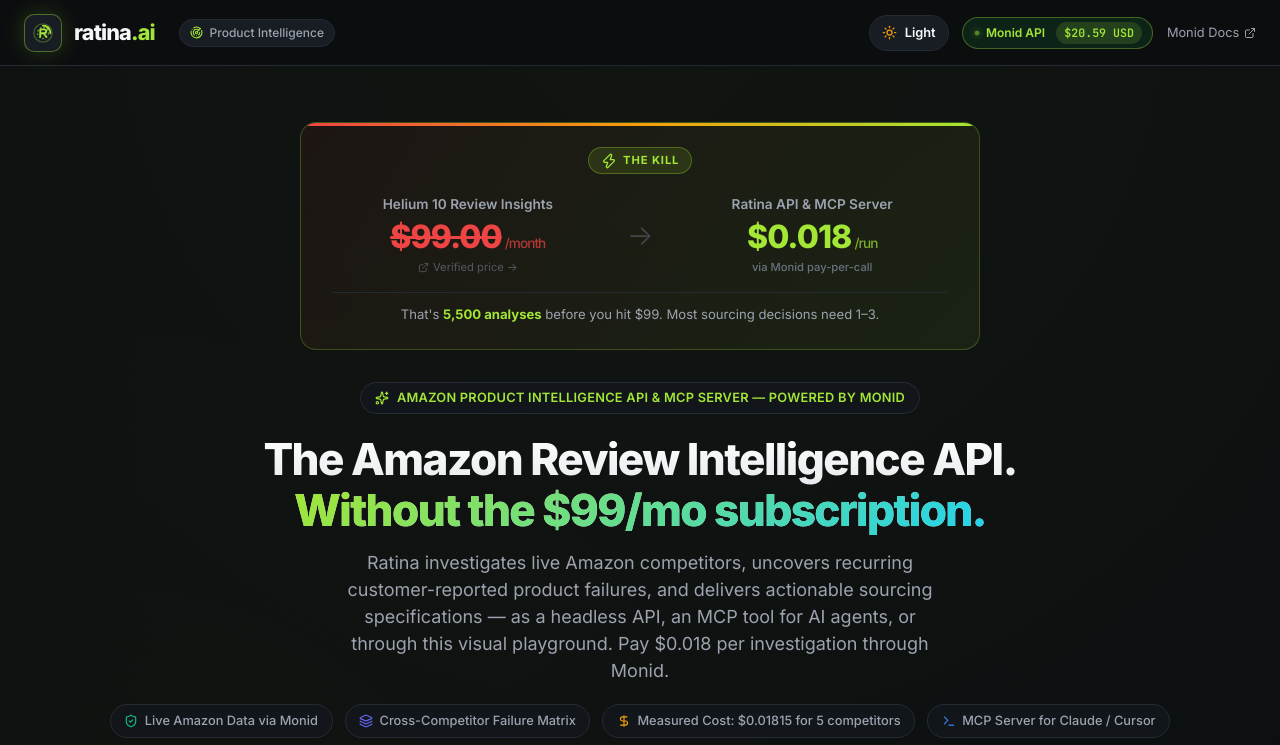
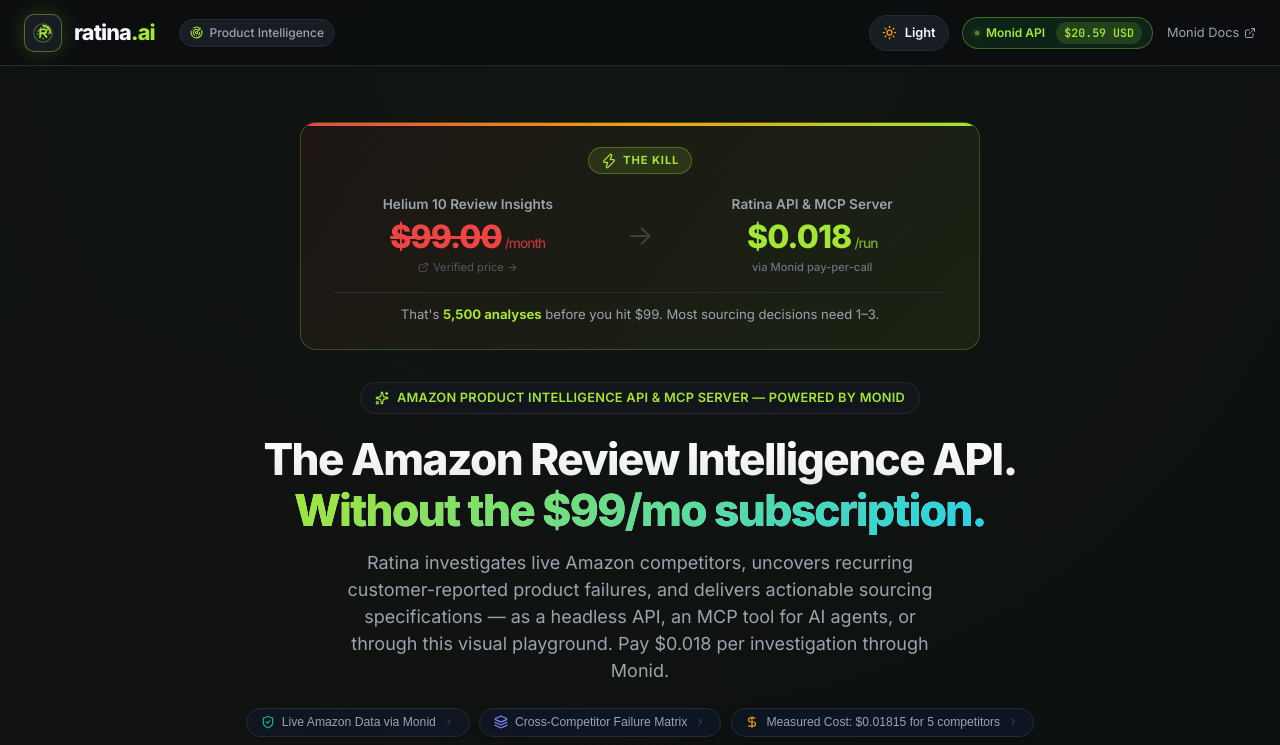
Before and after one commit to Flow-with-blessing/Ratina, a React (Vite) app: page / in a window 1280 px wide. Shown: the top 745 px of the page. Built offline with nearby package versions, Linux system fonts and the light colour scheme.

Commit message:
feat(ui): make hero proof badges interactive with instant cache loading and tab navigation

```diff
--- a/src/App.jsx
+++ b/src/App.jsx
@@ -14,6 +14,7 @@
   const [errorDetails, setErrorDetails] = useState(null);
   const [showConfirmDialog, setShowConfirmDialog] = useState(false);
   const [pendingAction, setPendingAction] = useState(null);
+  const [dashboardTab, setDashboardTab] = useState('decision');
 
   // Theme State with localStorage persistence (Default: Dark)
   const [theme, setTheme] = useState(() => {
@@ -150,6 +151,34 @@
     }
   };
 
+  // Quick load from interactive hero proof badges (Instant from cache, $0.00)
+  const handleQuickLoadBadge = async (targetTab = 'decision') => {
+    setDashboardTab(targetTab);
+    setIsLoading(true);
+    setCurrentAsin('INVESTIGATION: Portable Blenders');
+    setResultsData(null);
+    setErrorMessage(null);
+
+    try {
+      const response = await fetch('/api/investigate', {
+        method: 'POST',
+        headers: { 'Content-Type': 'application/json' },
+        body: JSON.stringify({ category: 'Portable Blenders' })
+      });
+      const payload = await response.json();
+      if (!response.ok || !payload.success) {
+        throw new Error(payload.message || 'Failed to load investigation');
+      }
+      setResultsData(payload.data);
+    } catch (err) {
+      console.error('Quick load error:', err);
+      // Graceful fallback to saved benchmark
+      handleLoadSaved();
+    } finally {
+      setIsLoading(false);
+    }
+  };
+
   const handleReset = () => {
     setCurrentAsin(null);
     setIsLoading(false);
@@ -173,25 +202,37 @@
       {/* Cost Confirmation Dialog */}
       {showConfirmDialog && (
         <div className="confirm-overlay" onClick={handleCancelRun}>
-          <div className="confirm-dialog" onClick={e => e.stopPropagation()}>
-            <h3 className="confirm-title">Start live investigation?</h3>
-            <p className="confirm-body">
-              This investigation will make <strong>live Monid API calls</strong> and charge your Monid balance.
-            </p>
-            <div className="confirm-budget-box">
-              <div className="confirm-budget-line">
-                <span>Expected test budget:</span>
-                <strong>approximately $0.02–$0.05</strong>
+          <div className="confirm-modal" onClick={e => e.stopPropagation()}>
+            <div className="confirm-header">
+              <span className="confirm-icon">⚠️</span>
+              <h3>Confirm Live Monid Gateway Execution</h3>
+            </div>
+            <div className="confirm-body">
+              <p>This action will make live calls to Amazon review scrapers via the Monid platform.</p>
+              <div className="confirm-pricing-box">
+                <div className="pricing-row">
+                  <span>Target:</span>
+                  <strong>Live Amazon Catalog & Reviews</strong>
+                </div>
+                <div className="pricing-row">
+                  <span>Per-ASIN scraper cost:</span>
+                  <strong>$0.0036 / competitor</strong>
+                </div>
+                <div className="pricing-row highlight">
+                  <span>Estimated Total Run Cost:</span>
+                  <strong className="text-lime">~$0.018 USD (5 ASINs)</strong>
+                </div>
               </div>
-              <div className="confirm-budget-note">
-                Actual cost will be measured after execution.
-              </div>
+              <p className="confirm-note">
+                Actual charges will be precisely tracked and displayed in the Monid Cost Receipt upon completion.
+              </p>
             </div>
             <div className="confirm-actions">
-              <button className="btn-secondary" onClick={handleCancelRun}>Cancel</button>
-              <button className="btn-primary" onClick={handleConfirmRun}>
-                <span className="monid-dot" style={{ backgroundColor: '#22c55e' }}></span>
-                Run Investigation
+              <button onClick={handleCancelRun} className="btn-secondary">
+                Cancel
+              </button>
+              <button onClick={handleConfirmRun} className="btn-primary-confirm">
+                Authorize & Run Live (~$0.018)
               </button>
             </div>
           </div>
@@ -202,7 +243,7 @@
       <main className="main-content">
         {/* Top Hero Heading */}
         {!resultsData && !isLoading && (
-          <Hero />
+          <Hero onSelectBadge={handleQuickLoadBadge} />
         )}
 
         {/* Input Card */}
@@ -245,7 +286,7 @@
             asin={currentAsin}
           />
         ) : resultsData ? (
-          <ResultsDashboard data={resultsData} />
+          <ResultsDashboard data={resultsData} initialTab={dashboardTab} />
         ) : !errorMessage && (
           <EmptyState onSelectSample={handleStartAnalysis} />
         )}
--- a/src/components/Hero.jsx
+++ b/src/components/Hero.jsx
@@ -1,7 +1,7 @@
 import React from 'react';
-import { ShieldCheck, Sparkles, Layers, DollarSign, Zap, ExternalLink, Terminal } from 'lucide-react';
+import { ShieldCheck, Sparkles, Layers, DollarSign, Zap, ExternalLink, Terminal, ChevronRight } from 'lucide-react';
 
-export default function Hero() {
+export default function Hero({ onSelectBadge }) {
   return (
     <section className="hero-section">
       {/* The Kill — What Died, in the first 5 seconds */}
@@ -58,23 +58,44 @@
         or through this visual playground. Pay $0.018 per investigation through Monid.
       </p>
 
+      {/* Interactive Proof Badges Row */}
       <div className="hero-badges-row">
-        <div className="hero-proof-badge">
+        <button
+          className="hero-proof-badge clickable"
+          onClick={() => onSelectBadge && onSelectBadge('decision')}
+          title="Click to view live 5-competitor audit"
+        >
           <ShieldCheck size={14} className="badge-icon-emerald" />
           <span>Live Amazon Data via Monid</span>
-        </div>
-        <div className="hero-proof-badge">
+          <ChevronRight size={12} className="badge-arrow" />
+        </button>
+        <button
+          className="hero-proof-badge clickable"
+          onClick={() => onSelectBadge && onSelectBadge('matrix')}
+          title="Click to view failure patterns across competitors"
+        >
           <Layers size={14} className="badge-icon-indigo" />
           <span>Cross-Competitor Failure Matrix</span>
-        </div>
-        <div className="hero-proof-badge">
+          <ChevronRight size={12} className="badge-arrow" />
+        </button>
+        <button
+          className="hero-proof-badge clickable"
+          onClick={() => onSelectBadge && onSelectBadge('receipt')}
+          title="Click to inspect exact $0.01815 Monid receipt"
+        >
           <DollarSign size={14} className="badge-icon-amber" />
           <span>Measured Cost: $0.01815 for 5 competitors</span>
-        </div>
-        <div className="hero-proof-badge">
+          <ChevronRight size={12} className="badge-arrow" />
+        </button>
+        <button
+          className="hero-proof-badge clickable"
+          onClick={() => onSelectBadge && onSelectBadge('mcp')}
+          title="Click to test live Agent MCP Console"
+        >
           <Terminal size={14} className="badge-icon-blue" />
           <span>MCP Server for Claude / Cursor</span>
-        </div>
+          <ChevronRight size={12} className="badge-arrow" />
+        </button>
       </div>
 
       {/* MCP Quick-Start Snippet */}
--- a/src/components/ResultsDashboard.jsx
+++ b/src/components/ResultsDashboard.jsx
@@ -27,9 +27,15 @@
 } from 'lucide-react';
 import McpConsole from './McpConsole';
 
-export default function ResultsDashboard({ data }) {
-  const [activeTab, setActiveTab] = useState('decision');
+export default function ResultsDashboard({ data, initialTab = 'decision' }) {
+  const [activeTab, setActiveTab] = useState(initialTab);
   const [copiedText, setCopiedText] = useState('');
+
+  React.useEffect(() => {
+    if (initialTab) {
+      setActiveTab(initialTab);
+    }
+  }, [initialTab]);
 
   if (!data) return null;
 
--- a/src/index.css
+++ b/src/index.css
@@ -1418,6 +1418,67 @@
   -webkit-background-clip: text;
   -webkit-text-fill-color: transparent;
 }
+
+/* ═══════════════════════════════════════════════════════════════════
+   HERO INTERACTIVE PROOF BADGES
+   ═══════════════════════════════════════════════════════════════════ */
+
+.hero-badges-row {
+  display: flex;
+  flex-wrap: wrap;
+  justify-content: center;
+  gap: 0.6rem;
+  margin: 1.5rem auto 0;
+  max-width: 900px;
+}
+
+.hero-proof-badge {
+  display: inline-flex;
+  align-items: center;
+  gap: 0.45rem;
+  padding: 0.4rem 0.85rem;
+  border-radius: 9999px;
+  background: rgba(30, 41, 59, 0.55);
+  border: 1px solid var(--border-subtle);
+  font-size: 0.76rem;
+  font-weight: 500;
+  color: var(--text-secondary);
+  transition: all 0.2s cubic-bezier(0.16, 1, 0.3, 1);
+  box-shadow: 0 2px 6px rgba(0, 0, 0, 0.2);
+}
+
+.hero-proof-badge.clickable {
+  cursor: pointer;
+  background: rgba(15, 23, 42, 0.7);
+}
+
+.hero-proof-badge.clickable:hover {
+  transform: translateY(-2px);
+  color: #fff;
+  border-color: rgba(99, 102, 241, 0.6);
+  background: rgba(30, 41, 59, 0.85);
+  box-shadow: 0 6px 16px -2px rgba(99, 102, 241, 0.25), 0 0 10px rgba(99, 102, 241, 0.15);
+}
+
+.hero-proof-badge.clickable:active {
+  transform: translateY(0);
+}
+
+.badge-arrow {
+  opacity: 0.4;
+  transition: transform 0.2s ease, opacity 0.2s ease;
+}
+
+.hero-proof-badge.clickable:hover .badge-arrow {
+  opacity: 1;
+  transform: translateX(3px);
+  color: var(--accent-lime);
+}
+
+.badge-icon-emerald { color: #10B981; }
+.badge-icon-indigo  { color: #818CF8; }
+.badge-icon-amber   { color: #F59E0B; }
+.badge-icon-blue    { color: #38BDF8; }
 
 /* ═══════════════════════════════════════════════════════════════════
    MCP QUICK-START SNIPPET
```
